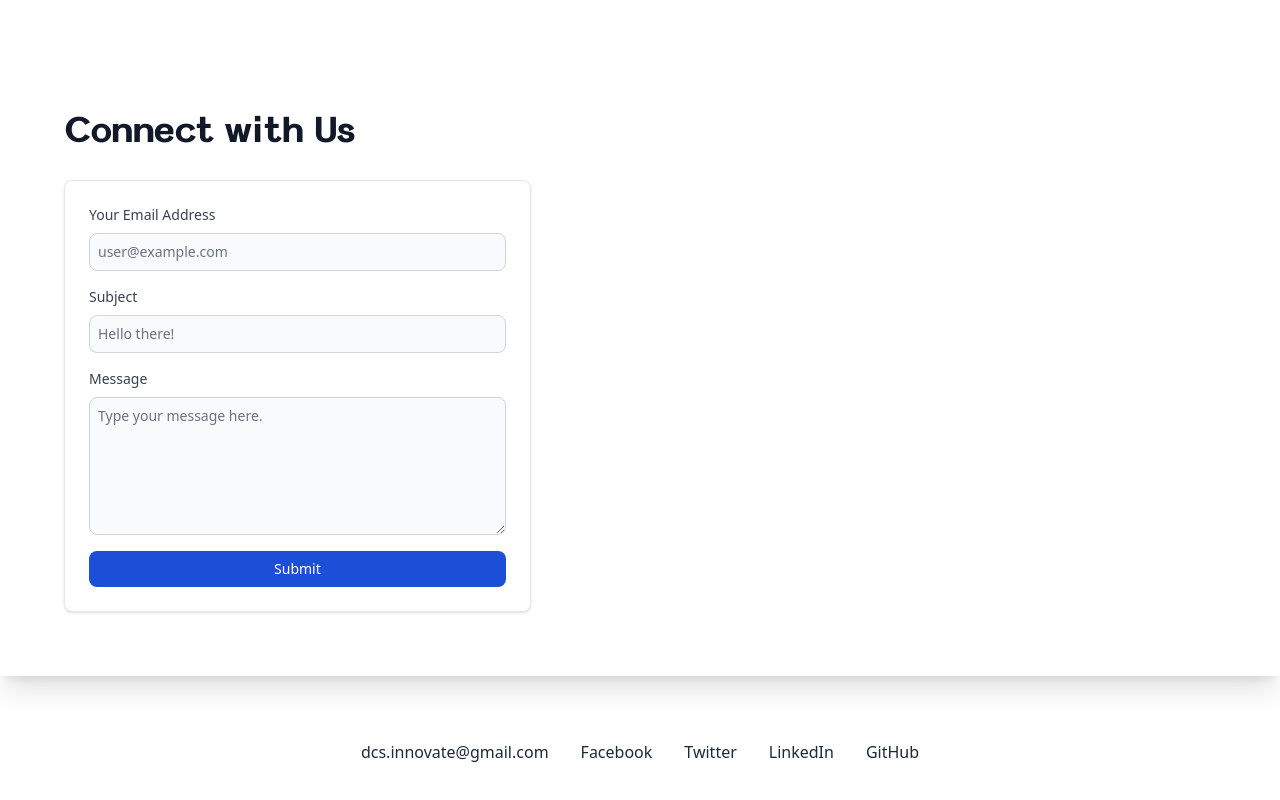
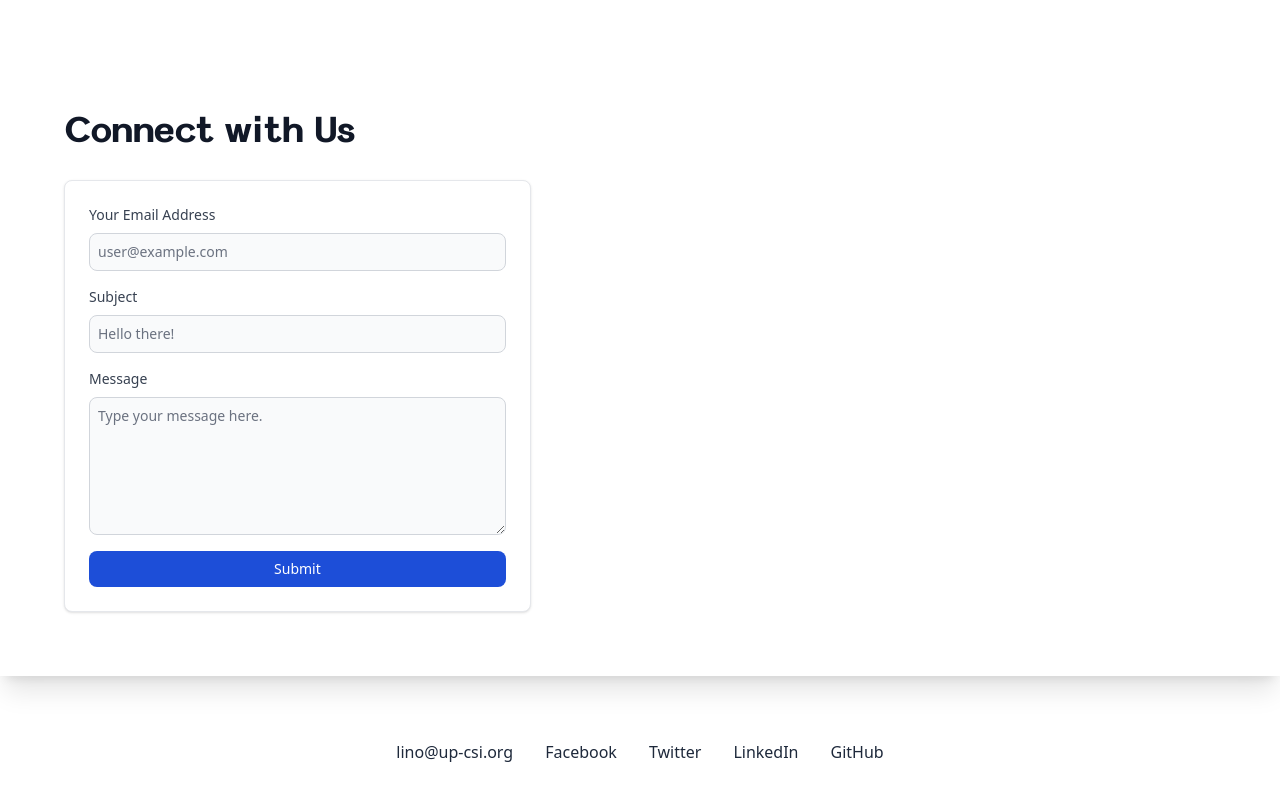
Before and after one commit to up-csi/up-csi.github.io, a SvelteKit app: page / in a window 1280 px wide. Shown: the part 1419-2219 px from the top of the page. Built offline with nearby package versions, Linux system fonts and the light colour scheme.

Commit message:
feat: update new email alias

```diff
--- a/src/routes/+layout.svelte
+++ b/src/routes/+layout.svelte
@@ -24,7 +24,7 @@
 <footer class="p-8 sm:p-12 md:p-16">
     <ul class="flex flex-row flex-wrap justify-center gap-8">
         <!-- TODO: Use actual SVG social icons here. -->
-        <li><a href="mailto:dcs.innovate@gmail.com">dcs.innovate@gmail.com</a></li>
+        <li><a href="mailto:lino@up-csi.org">lino@up-csi.org</a></li>
         <li>
             <a target="_blank" rel="noopener" href="https://www.facebook.com/upcsi"> Facebook </a>
         </li>
```
